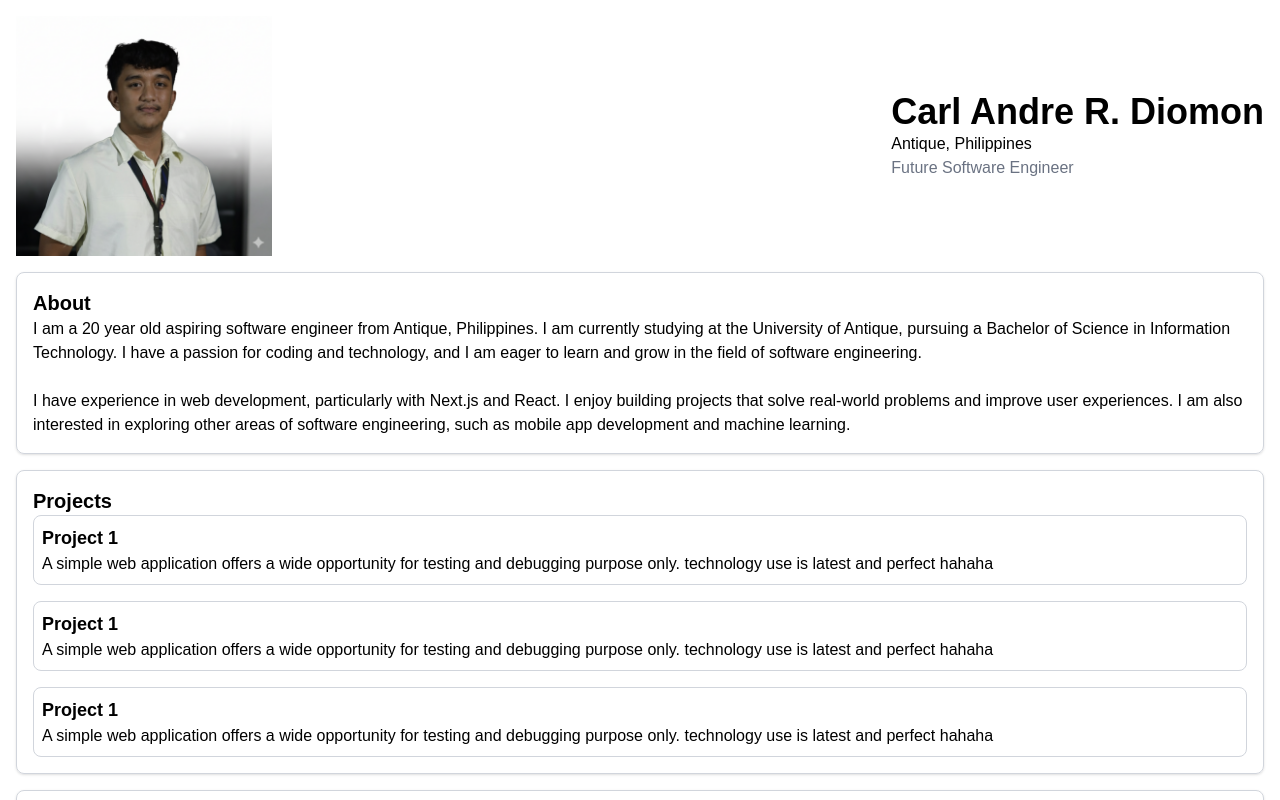
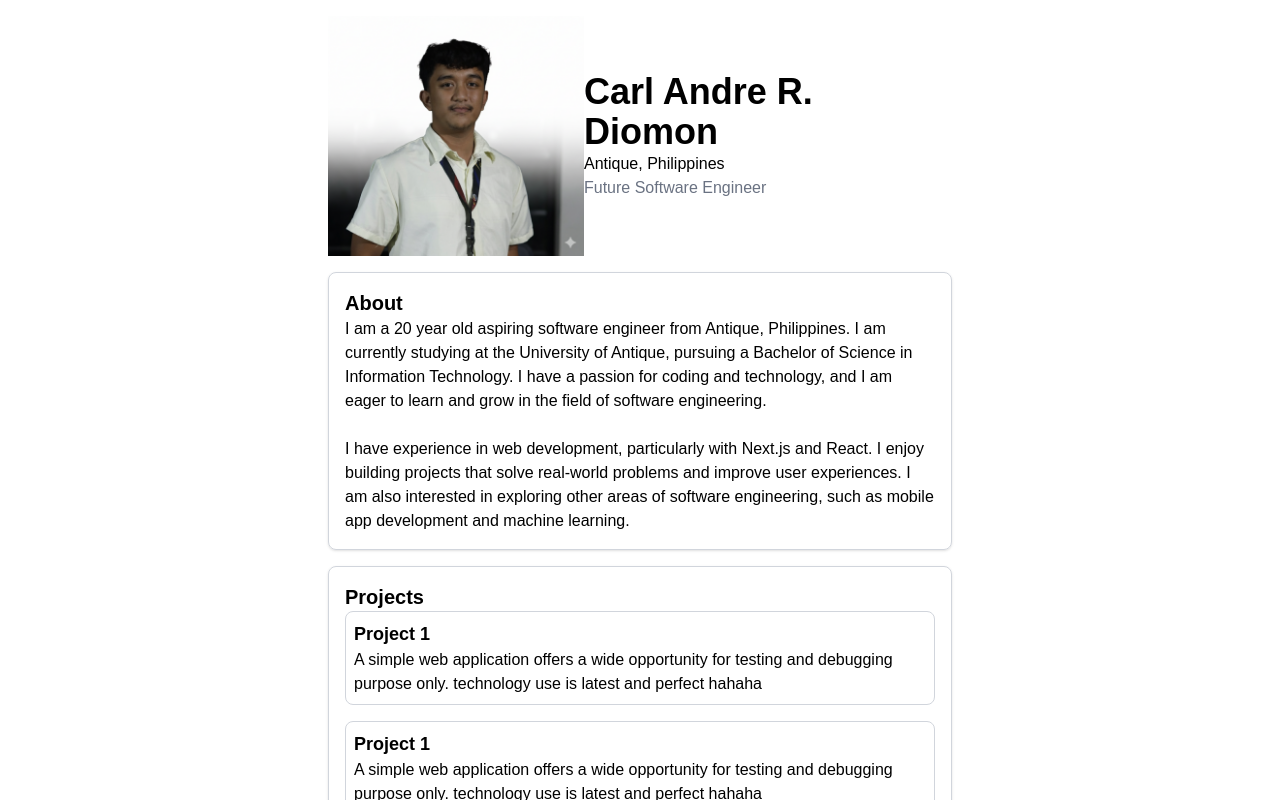
Before and after one commit to CarlAndreDiomon/Portfolio, a Next.js app: page / in a window 1280 px wide. Shown: the top 800 px of the page. Built offline with nearby package versions, Linux system fonts and the light colour scheme.

Commit message:
Add responsiveness in 1024px screen up

```diff
--- a/src/app/page.tsx
+++ b/src/app/page.tsx
@@ -2,10 +2,11 @@ import Image from "next/image";
 
 export default function Home() {
   return (
-    <main className=" p-4 ">
+    <main className=" p-4  lg:flex lg:justify-center lg:items-center">
+      <div className="lg:w-3/4 xl:w-1/2">
         {/* Header Part */}
         <div className=" flex items-center justify-between ">
-        <Image src={"/images/me.png"} alt="My Face" width={1000} height={1000} className=" w-40 dark:hidden md:w-64" />
+          <Image src={"/images/me.png"} alt="My Face" width={1000} height={1000} className=" w-40 dark:hidden md:w-64  " />
           <Image src={"/images/medark.png"} alt="My Face" width={1000} height={1000} className=" w-40 hidden dark:block md:w-64 " />
           <div>
             <h1 className="font-bold md:text-4xl ">Carl Andre R. Diomon</h1>
@@ -253,6 +254,7 @@ export default function Home() {
         <footer className="flex justify-center items-center  bottom-0 w-full h-12 ">
           <h1>&copy; 2025 SoftEn. All Rights Reserved</h1>
         </footer>
+      </div>
     </main>
   );
 }
```
Lines whose indentation alone changed are shown as unchanged.
